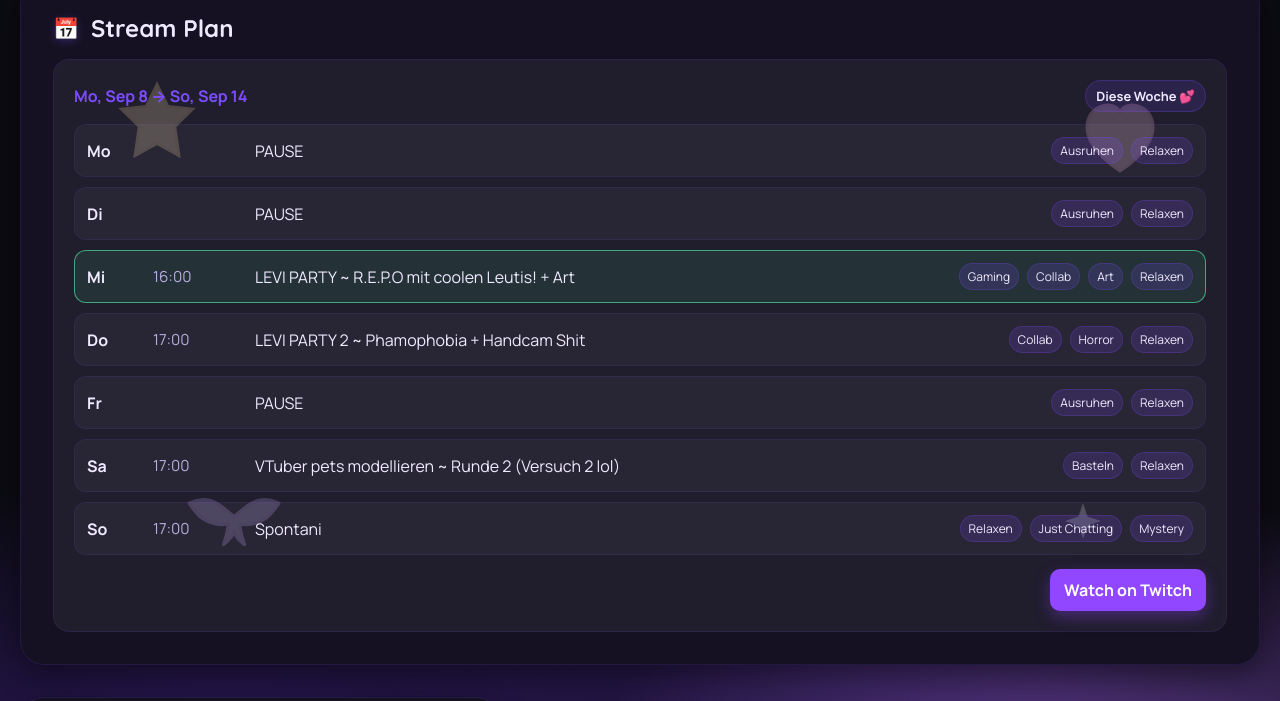
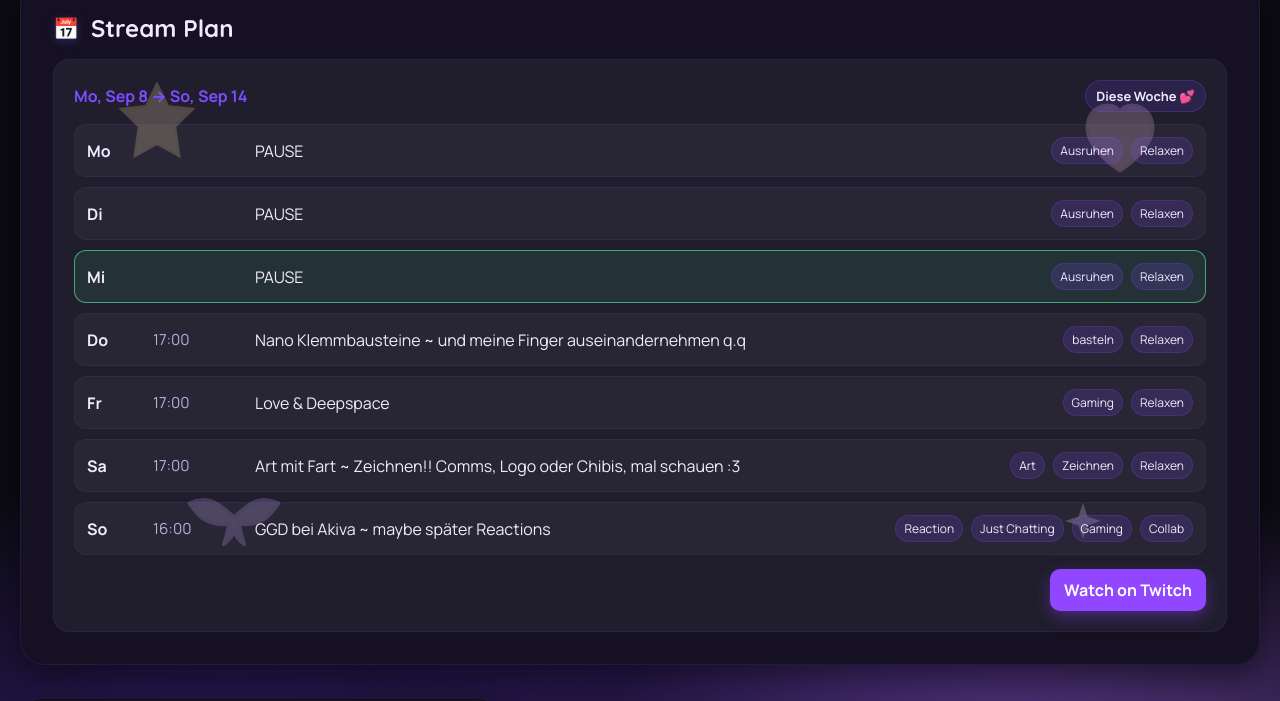
Before and after one commit to Lyvt-Dev/lunixvtlinktree, a plain HTML site: page index.html in a window 1280 px wide. Shown: the part 948-1649 px from the top of the page. Drawn offline with Linux system fonts and the light colour scheme.

Commit message:
Update index.html

```diff
--- a/index.html
+++ b/index.html
@@ -113,27 +113,6 @@
                 </li>
                 <li>
                   <span class="day">Mi</span>
-                  <span class="time">16:00</span>
-                  <span class="activity">LEVI PARTY ~ R.E.P.O mit coolen Leutis! + Art</span>
-                  <span class="tags">
-                    <span class="tag">Gaming</span>
-                    <span class="tag">Collab</span>
-                    <span class="tag">Art</span>
-                    <span class="tag">Relaxen</span>
-                  </span>
-                </li>
-                <li>
-                  <span class="day">Do</span>
-                  <span class="time">17:00</span>
-                  <span class="activity">LEVI PARTY 2 ~ Phamophobia + Handcam Shit</span>
-                  <span class="tags">
-                    <span class="tag">Collab</span>
-                    <span class="tag">Horror</span>
-                    <span class="tag">Relaxen</span>
-                  </span>
-                </li>
-                <li>
-                  <span class="day">Fr</span>
                   <span class="time"></span>
                   <span class="activity">PAUSE</span>
                   <span class="tags">
@@ -142,22 +121,42 @@
                   </span>
                 </li>
                 <li>
+                  <span class="day">Do</span>
+                  <span class="time">17:00</span>
+                  <span class="activity">Nano Klemmbausteine ~ und meine Finger auseinandernehmen q.q</span>
+                  <span class="tags">
+                    <span class="tag">basteln</span>
+                    <span class="tag">Relaxen</span>
+                  </span>
+                </li>
+                <li>
+                  <span class="day">Fr</span>
+                  <span class="time">17:00</span>
+                  <span class="activity">Love & Deepspace</span>
+                  <span class="tags">
+                    <span class="tag">Gaming</span>
+                    <span class="tag">Relaxen</span>
+                  </span>
+                </li>
+                <li>
                   <span class="day">Sa</span>
                   <span class="time">17:00</span>
-                  <span class="activity">VTuber pets modellieren ~ Runde 2 (Versuch 2 lol)</span>
+                  <span class="activity">Art mit Fart ~ Zeichnen!! Comms, Logo oder Chibis, mal schauen :3</span>
                   <span class="tags">
-                    <span class="tag">Basteln</span>
+                    <span class="tag">Art</span>
+                    <span class="tag">Zeichnen</span>
                     <span class="tag">Relaxen</span>
                   </span>
                 </li>
                 <li>
                   <span class="day">So</span>
-                  <span class="time">17:00</span>
-                  <span class="activity">Spontani</span>
+                  <span class="time">16:00</span>
+                  <span class="activity">GGD bei Akiva ~ maybe später Reactions</span>
                   <span class="tags">
-                    <span class="tag">Relaxen</span>
+                    <span class="tag">Reaction</span>
                     <span class="tag">Just Chatting</span>
-                    <span class="tag">Mystery</span>
+                    <span class="tag">Gaming</span>
+                    <span class="tag">Collab</span>
                   </span>
                 </li>
               </ul>
```
